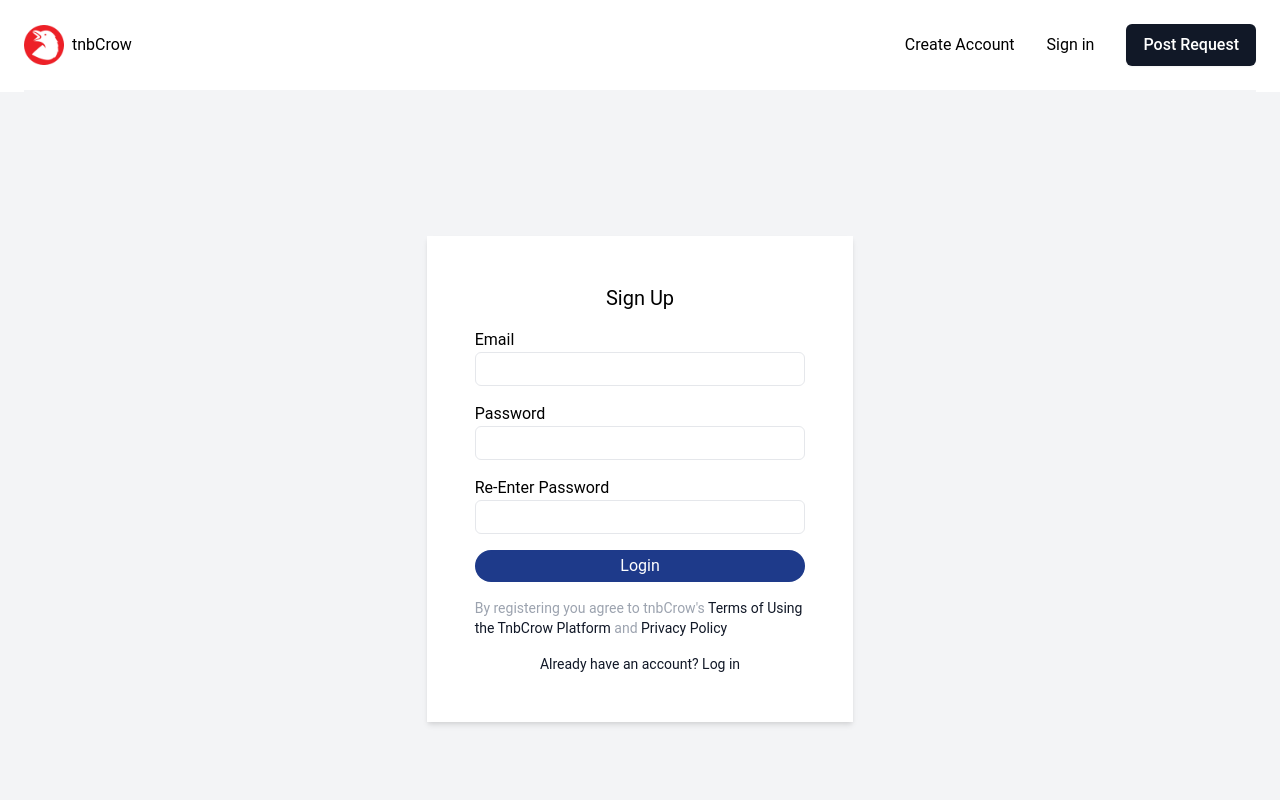
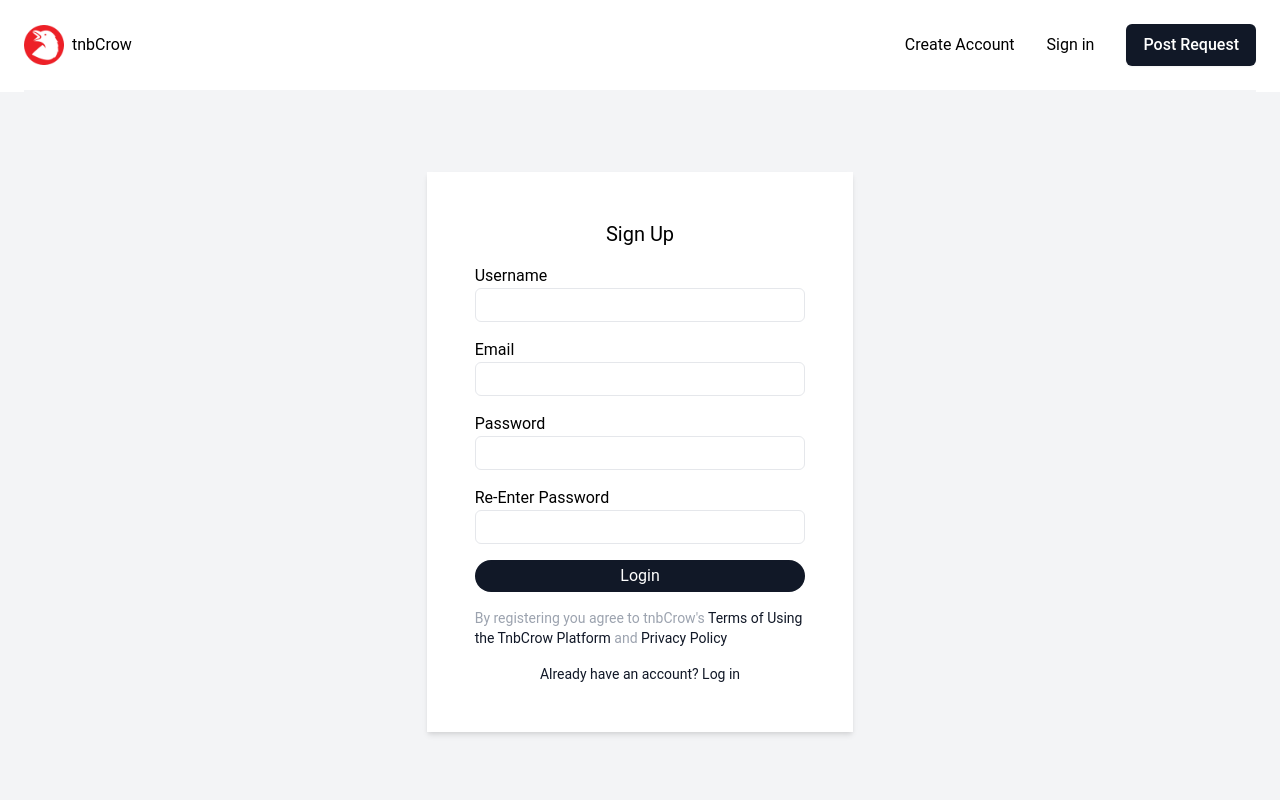
Before and after one commit to tnbCrow/tnbCrow-Frontend, a Next.js app: page /signup in a window 1280 px wide. Shown: the top 800 px of the page. Built offline with nearby package versions, Linux system fonts and the light colour scheme.

Commit message:
Added username field to sign up Page

```diff
--- a/components/FormComponents.tsx
+++ b/components/FormComponents.tsx
@@ -7,7 +7,7 @@ import React, {
 } from "react";
 
 export const FormCard: FC = ({ children }) => (
-  <div className="bg-white shadow-md p-8 lg:p-10 xl:p-12 lg:w-2/6 xl:w-2/6 items-center flex flex-col w-96 space-y-4 > *">
+  <div className="bg-white shadow-md p-8 lg:p-10 xl:p-12 lg:w-3/6 xl:w-2/6 items-center flex flex-col w-96 space-y-4 > *">
     {children}
   </div>
 );
@@ -48,7 +48,7 @@ export const FormButton: FC<ButtonHTMLAttributes<any>> = ({
   ...buttonAttributes
 }) => (
   <button
-    className="bg-blue-900 w-full text-white rounded-full border-black p-1"
+    className="bg-gray-900 w-full text-white rounded-full border-black p-1"
     {...buttonAttributes}
   >
     {children}
--- a/pages/resetpassword.tsx
+++ b/pages/resetpassword.tsx
@@ -13,7 +13,7 @@ export default function ResetPassword() {
         <link rel="icon" href="/favicon.ico" />
       </Head>
       <Header />
-      <div className="py-36 bg-gray-100 flex justify-center items-center ">
+      <div className="py-52 bg-gray-100 flex justify-center items-center ">
         <FormCard>
           <dd className="text-xl">Reset Password</dd>
           <form
--- a/pages/signup.tsx
+++ b/pages/signup.tsx
@@ -15,7 +15,7 @@ export default function Signup() {
         <link rel="icon" href="/favicon.ico" />
       </Head>
       <Header />
-      <div className="py-36 bg-gray-100 flex justify-center items-center ">
+      <div className="py-20 bg-gray-100 flex justify-center items-center ">
         <FormCard>
           <dd className="text-xl">Sign Up</dd>
           <form
@@ -23,6 +23,7 @@ export default function Signup() {
             method="post"
             className="flex flex-col items-center items-center w-full space-y-4 > *"
           >
+            <FormInput label="Username" name="username" type="text" required />
             <FormInput label="Email" name="email" type="text" required />
             <FormInput
               label="Password"
```
